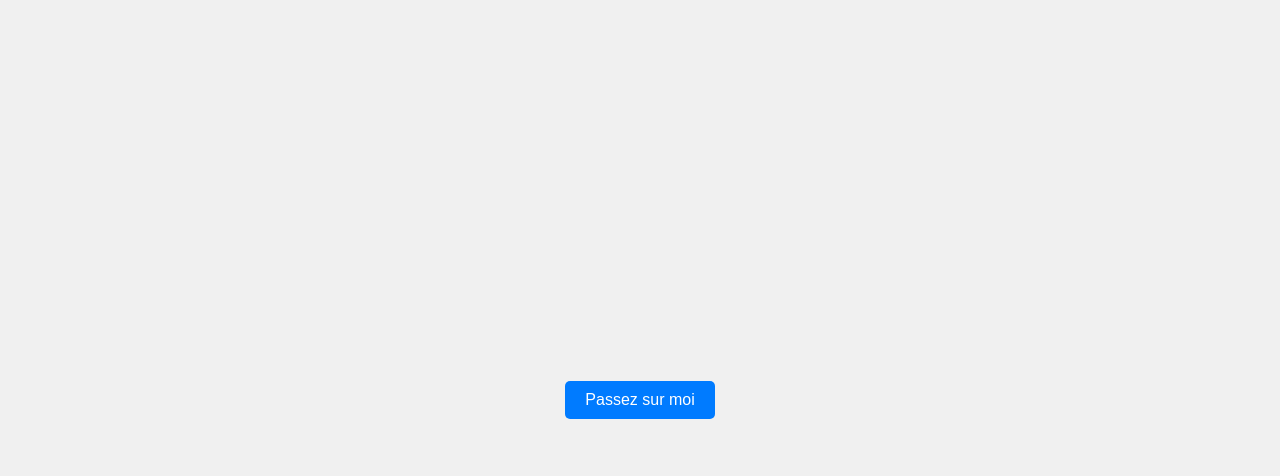
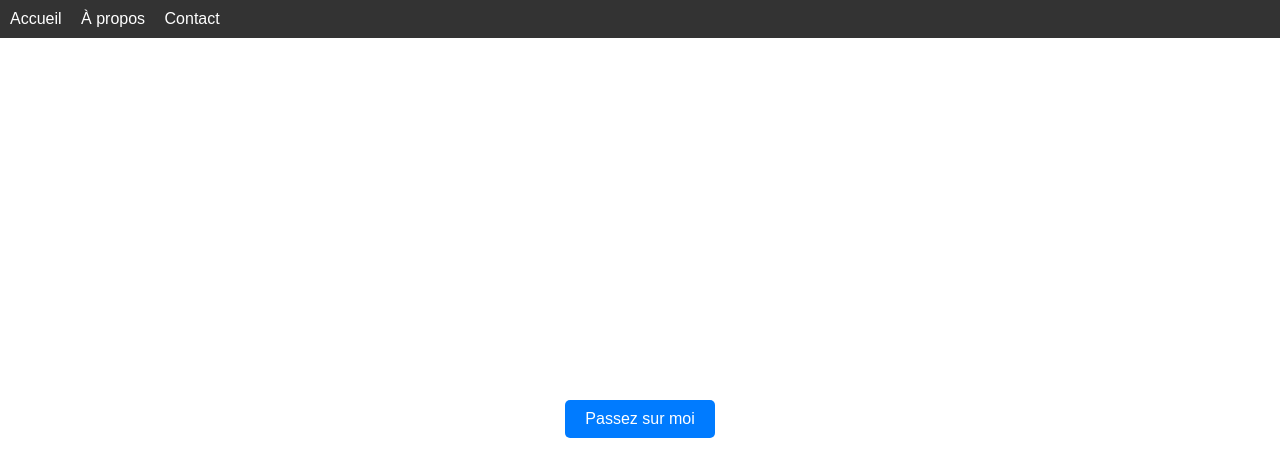
Before and after one commit to mesox-s/mesox-s.github.io, a plain HTML site: page button.html in a window 1280 px wide. Drawn offline with Linux system fonts and the light colour scheme.

Commit message:
button.html

```diff
--- a/button.html
+++ b/button.html
@@ -3,15 +3,33 @@
 <head>
     <meta charset="UTF-8">
     <meta name="viewport" content="width=device-width, initial-scale=1.0">
-    <title>Button</title>
+    <title>Projets</title>
     <style>
         body {
+            font-family: Arial, sans-serif;
+            margin: 0;
+            padding: 0;
+            display: flex;
+            flex-direction: column;
+            min-height: 100vh;
+        }
+        .toolbar {
+            background-color: #333;
+            color: white;
+            padding: 10px;
+        }
+        .toolbar a {
+            color: white;
+            text-decoration: none;
+            margin-right: 15px;
+        }
+        .content {
+            flex-grow: 1;
             display: flex;
             justify-content: center;
             align-items: center;
-            height: 100vh;
-            margin: 0;
-            background-color: #f0f0f0;
+            flex-direction: column;
+            position: relative;
         }
         #movingButton {
             padding: 10px 20px;
@@ -26,7 +44,14 @@
     </style>
 </head>
 <body>
-    <button id="movingButton">Passez sur moi</button>
+    <div class="toolbar">
+        <a href="index.html">Accueil</a>
+        <a href="#">À propos</a>
+        <a href="#">Contact</a>
+    </div>
+    <div class="content">
+        <button id="movingButton">Passez sur moi</button>
+    </div>
 
     <script>
         const button = document.getElementById('movingButton');
```
